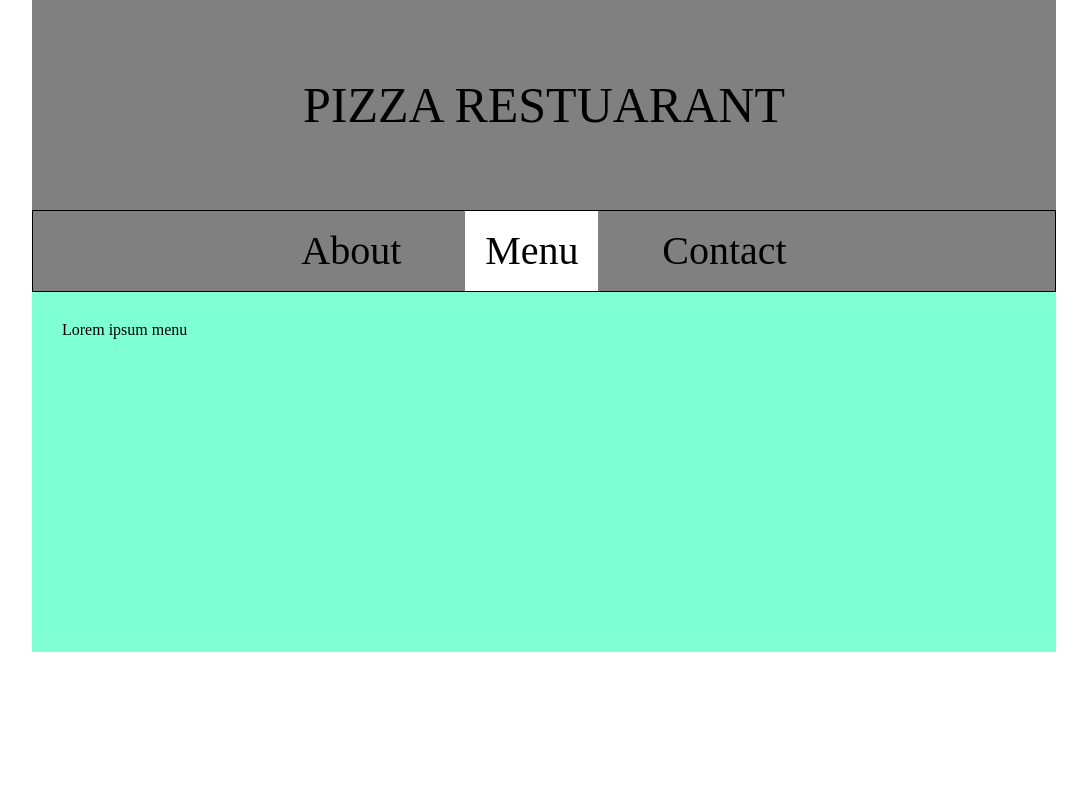
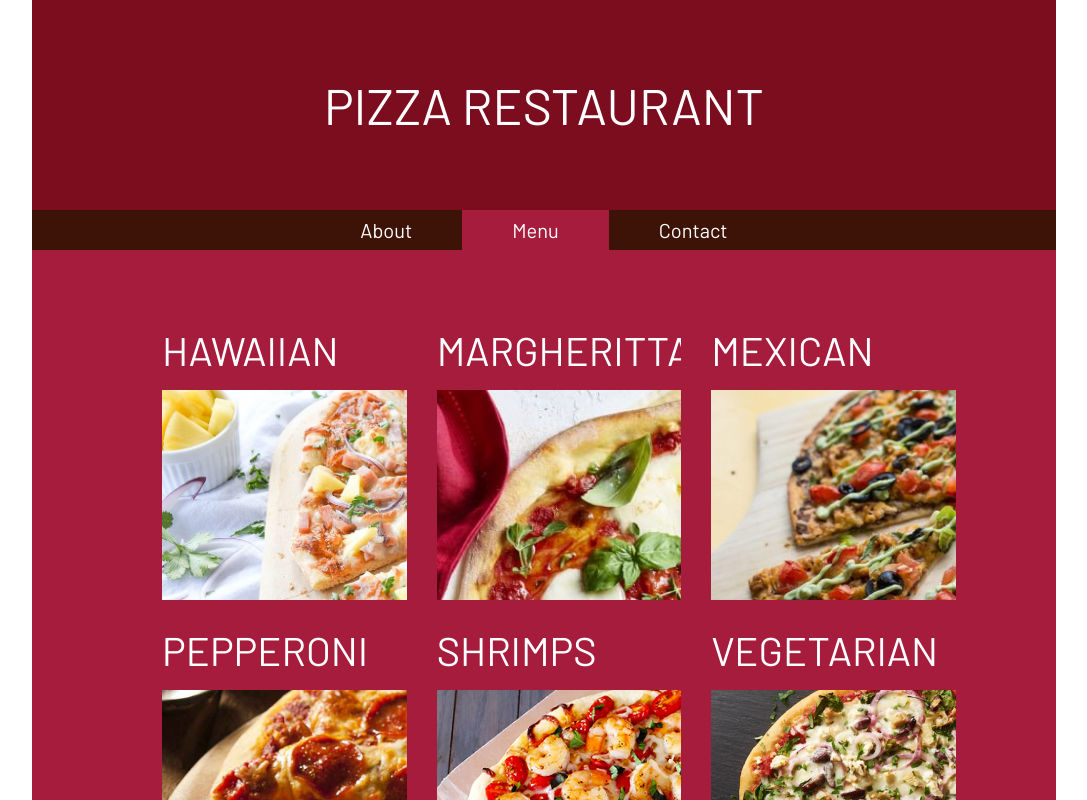
Before and after one commit to diegoarvz4/restaurant_page, a website built with webpack: page dist/index.html in a window 1280 px wide. Both pictures are taken after a click on the item "Menu". Shown: the top 800 px of the page, without its empty margins (96-1183 px from the left). Built offline with nearby package versions, Linux system fonts and the light colour scheme.

Commit message:
Final layout

```diff
--- a/package.json
+++ b/package.json
@@ -20,5 +20,8 @@
   "devDependencies": {
     "webpack": "^4.41.0",
     "webpack-cli": "^3.3.9"
+  },
+  "dependencies": {
+    "eslint": "^6.5.1"
   }
 }
--- a/src/modules/about.js
+++ b/src/modules/about.js
@@ -1,7 +1,18 @@
 export const about = (() =>{
+
+  let aboutText = () =>{
+    let text = `Welcome to he best pizzas from Cuernavaca, México.
+                Explore the italian tradition with new mixes of our
+                own culture. New flavors are new experiences.
+                This is all about enforcing the pizza culture.
+                Take a look at our menu and please enjoy!`
+    return text;
+  }
+
   let create = () => {
     let aboutContent = document.createElement('div');
-    aboutContent.innerHTML = "Lorem ipsum about"
+    aboutContent.classList.add('content-body-about')
+    aboutContent.innerHTML = `<p class="content-body-about-copy">${aboutText()}</p>`;
     return aboutContent;
   }
   return { create }
--- a/src/modules/contact.js
+++ b/src/modules/contact.js
@@ -1,7 +1,15 @@
 export const contact = (() =>{
   let create = () => {
-    let contactContent = document.createElement('p');
-    contactContent.innerHTML = "Lorem ipsum contact"
+    let contactContent = document.createElement('div');
+    contactContent.classList.add('content-body-contact')
+    contactContent.innerHTML = `<div content-body-contact-email>
+                                  <h1>EMAIL</h1>
+                                  <h2>pizza@pizza.com</h2>
+                                </div>
+                                <div content-body-contact-phone>
+                                  <h1>PHONE</h1>
+                                  <h2>+52777625189</h2>
+                                </div>`;
     return contactContent;
   }
   return { create }
--- /dev/null
+++ b/src/modules/footer.js
@@ -0,0 +1,13 @@
+const footer = (() => {
+
+  let create = () => {
+    let footerNode = document.createElement('div')
+    footerNode.classList.add('content-footer')
+    footerNode.innerHTML = `<span> ® Pizza Restaurant All Rights Reserved</span>`
+    return footerNode;
+  }
+
+  return { create }
+})();
+
+export { footer }
--- a/src/modules/header.js
+++ b/src/modules/header.js
@@ -3,7 +3,7 @@ const header = (() => {
   let create = () => {
     let headerNode = document.createElement('div')
     headerNode.classList.add('content-header')
-    headerNode.innerHTML = `<h1 class="content-heade-title">PIZZA RESTUARANT</h1>`
+    headerNode.innerHTML = `<h1 class="content-heade-title">PIZZA RESTAURANT</h1>`
     return headerNode;
   }
 
--- a/src/modules/menu.js
+++ b/src/modules/menu.js
@@ -1,7 +1,21 @@
 export const menu = (() =>{
+
+  let appendPizzas = () =>{
+    let sources = ['hawaiian', 'margheritta', 'mexican', 'pepperoni', 'shrimps', 'vegetarian'];
+    let pizzaContent = "";
+    sources.forEach( src => {
+      pizzaContent += `<div class="content-body-menu-item">
+                        <h1 class="content-body-menu-item-title"> ${src.toUpperCase()} </h1>
+                        <img class="content-body-menu-item-img" src='assets/img/${src}.jpg' >
+                      </div>`;
+    })
+    return pizzaContent;
+  }
+
   let create = () => {
-    let menuContent = document.createElement('p');
-    menuContent.innerHTML = "Lorem ipsum menu"
+    let menuContent = document.createElement('div');
+    menuContent.classList.add('content-body-menu');
+    menuContent.innerHTML = appendPizzas();
     return menuContent;
   }
   return { create }
--- a/src/modules/pageController.js
+++ b/src/modules/pageController.js
@@ -1,6 +1,7 @@
 import { navbar }  from './navbar.js'
 import { header }  from './header.js'
 import { body }  from './body.js'
+import { footer }  from './footer.js'
 import { about } from './about.js'
 import { menu } from './menu.js'
 import { contact } from './contact.js'
@@ -17,6 +18,10 @@ const page = (() => {
   };
   const bodyNode = () => {
     return body.create();
+  }
+
+  const footerNode = () => {
+    return footer.create();
   }
 
   const addEventListeners = () =>{
@@ -82,6 +87,7 @@ const page = (() => {
     content.appendChild(headerNode());
     content.appendChild(navbarNode());
     content.appendChild(bodyNode());
+    content.appendChild(footerNode());
   };
 
   let init = () => {
```
Also changed, not shown: dist/assets/css/style.css, dist/assets/css/style.scss, dist/assets/img/hawaiian.jpg (added), dist/assets/img/margheritta.jpg (added), dist/assets/img/mexican.jpg (added), dist/assets/img/pepperoni.jpg (added), dist/assets/img/shrimps.jpg (added), dist/assets/img/vegetarian.jpg (added), dist/index.html, dist/main.js, 2 other files.
